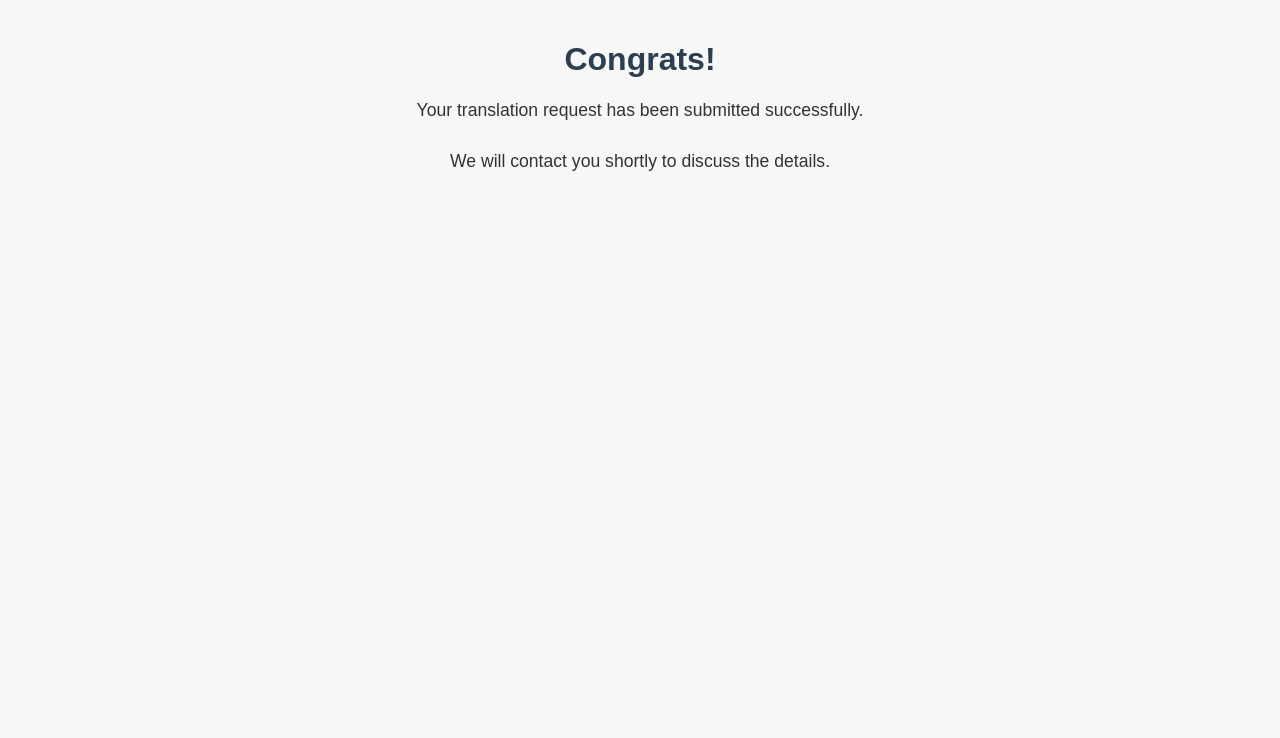
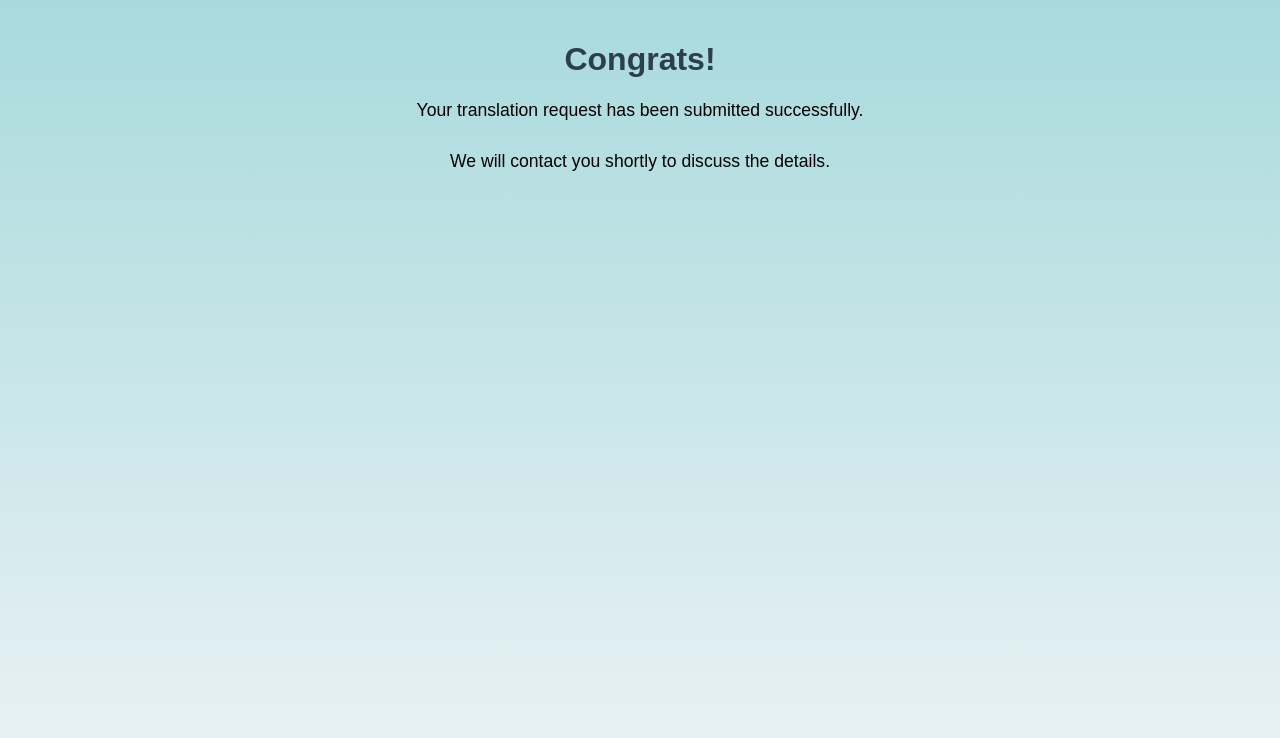
Before and after one commit to Hisslyn/Hisslyn.github.io, a plain HTML site: page submitted-translate.html in a window 1280 px wide. Drawn offline with Linux system fonts and the light colour scheme.

Commit message:
some visual tweaks

```diff
--- a/css/translate.css
+++ b/css/translate.css
@@ -1,9 +1,11 @@
 body {
+  /* Soft blue to off-white vertical gradient */
+  background: linear-gradient(to bottom, #a8dadc, #f0f4f8);
+  color: #000; /* black text */
   font-family: Arial, sans-serif;
-  background-color: #f7f7f7;
   margin: 0;
   padding: 20px;
-  color: #333;
+  min-height: 100vh;
 }
 
 h1 {
```
Also changed, not shown: js/lang.js (+7 -0 lines), translate.html (+1 -1 lines), submitted-translate.html (renamed from submitted_translate.html).
